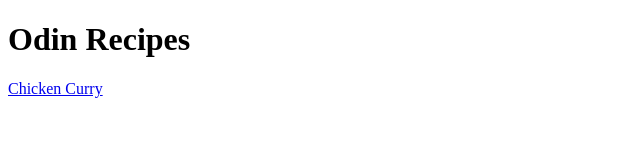
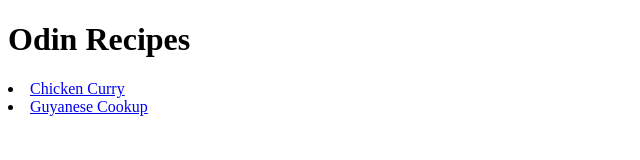
Before and after one commit to Alemoses/odin-recipes, a plain HTML site: page index.html in a window 1280 px wide. Shown: the whole page, without its empty margins (0-640 px from the left). Drawn offline with Linux system fonts and the light colour scheme.

Commit message:
Add link for new recipe

```diff
--- a/index.html
+++ b/index.html
@@ -7,6 +7,8 @@
 </head>
 <body>
   <h1>Odin Recipes</h1>
-  <a href="recipes/chicken-curry/chicken-curry.html">Chicken Curry</a>
+  <li><a href="recipes/chicken-curry/chicken-curry.html">Chicken Curry</a></li>
+
+  <li><a href="recipes/guyanese-cookup/guyanese-cookup.html">Guyanese Cookup</a></li>
 </body>
 </html>
```
